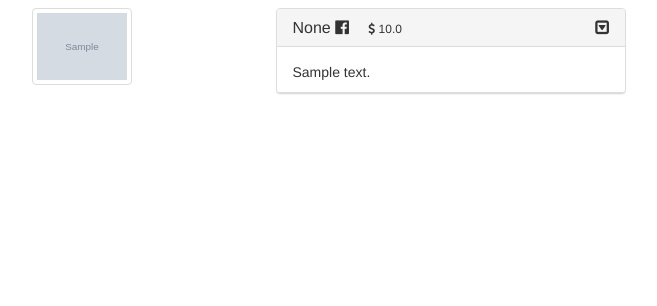
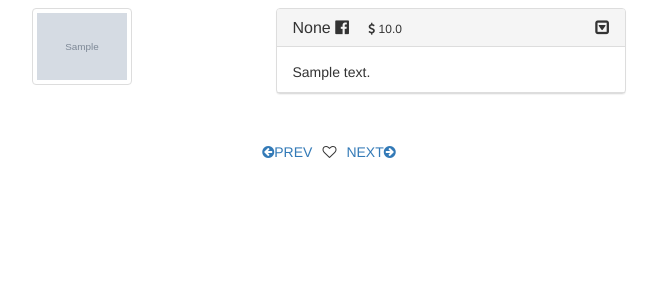
Before and after one commit to skxu/FFS, a Flask app: page /market/browse in a window 1280 px wide. Shown: the part 160-466 px from the top of the page, without its empty margins (311-968 px from the left). Run offline with Flask 2, Linux system fonts and the light colour scheme; data comes from the database, SQL or seed files in the repository; tables that the repository leaves empty hold one stand-in row (values such as "Sample post"); grey boxes marked "Sample" are stand-in pictures; some libraries are stand-ins or nearby versions.

Commit message:
navigation <3

```diff
--- a/app/market/views.py
+++ b/app/market/views.py
@@ -16,7 +16,7 @@ mod = Blueprint('market', __name__, url_prefix='/market')
 @mod.route('/browse.html', methods=["GET","POST"])
 def home():
   form = SearchForm(request.form)
-
+  offset = request.args.get('offset')
   if form.validate_on_submit():
     new_query = ""
 
@@ -35,16 +35,18 @@ def home():
   query = request.args.get('query')
   min_val = request.args.get('min')
   max_val = request.args.get('max')
-  print(form.errors)
+
   if query or min_val or max_val:
     print(query)
     query = None if not query else unquote(query)
     min_val = None if not min_val else unquote(min_val)
     max_val = None if not max_val else unquote(max_val)
-    posts = searchPost(query=query, min_val=min_val, max_val=max_val)
+    offset = 0 if not offset else offset
+    posts = searchPost(query=query, min_val=min_val, max_val=max_val, offset=offset)
   else:
-    posts = models.Post.query.filter_by(groupid=1).order_by(models.Post.update_date.desc()).limit(10).all()
-  return render_template("market/browse.html", user=g.user, posts=posts, form=form)
+    posts = models.Post.query.filter_by(groupid=1).order_by(models.Post.update_date.desc()).offset(offset).limit(10).all()
+    offset = 0 if not offset else offset
+  return render_template("market/browse.html", user=g.user, posts=posts, form=form, offset=offset, query=query, min_val=min_val, max_val=max_val)
 
 @mod.before_request
 def before_request():
--- a/app/templates/market/browse.html
+++ b/app/templates/market/browse.html
@@ -101,6 +101,30 @@
           {% endfor %}
         </tbody>
       </table>
+      <div class="navigation">
+        {% set url = "/market/browse?" %}
+        {% if query != None %}
+        {% set url = url + "query="+query+"&" %}
+        {% endif %}
+        {% if min_val != None %}
+        {% set url = url + "min_val="+min_val+"&" %}
+        {% endif %}
+        {% if max_val != None %}
+        {% set url = url + "max_val="+max_val+"&" %}
+        {% endif %}
+        {% if offset != None %}
+        {% set next_offset = (offset|int+10)|string %}
+        {% set next_url = url + "offset="+next_offset %}
+        {% if offset|int >= 10 %}
+          {% set prev_offset = (offset|int-10)|string %}
+          {% set prev_url = url + "offset="+prev_offset %}
+        {% else %}
+          {% set prev_url = url + "offset=0" %}
+        {% endif %}
+        {% endif %}
+        <a class="navigation_link", href={{prev_url|escape}}><i class="fa fa-arrow-circle-left"></i>PREV</a><i class="fa fa-heart-o"></i><a class="navigation_link", href={{next_url|escape}}>NEXT<i class="fa fa-arrow-circle-right"></i></a>
+
+      </div>
     </div>
   </div>
 </div>
--- a/static/css/main.css
+++ b/static/css/main.css
@@ -104,3 +104,13 @@ button:focus { outline: none; }
 .panel-body {
 	border-bottom: 1px solid #ddd;
 }
+
+.navigation {
+	text-align: center;
+}
+
+.navigation_link {
+	margin-left: 10px;
+	margin-right: 10px;
+	padding-bottom: 25px;
+}
```
